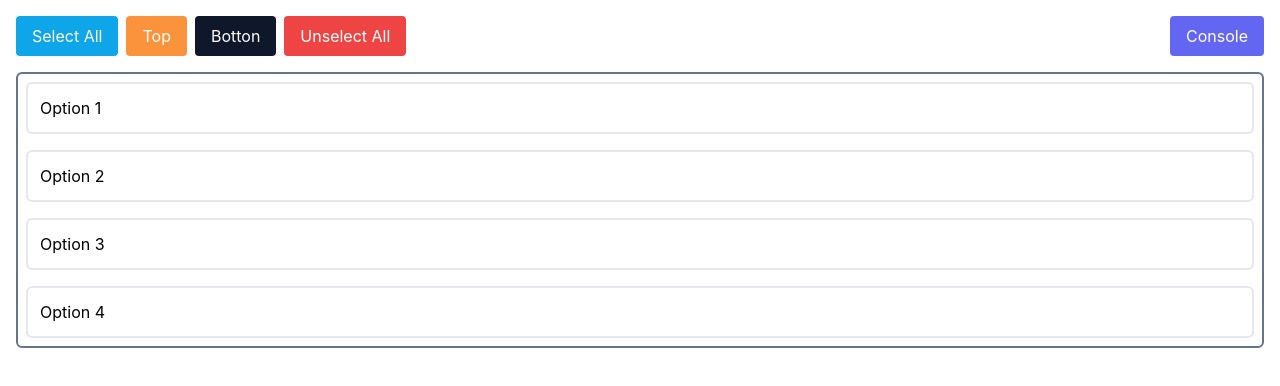
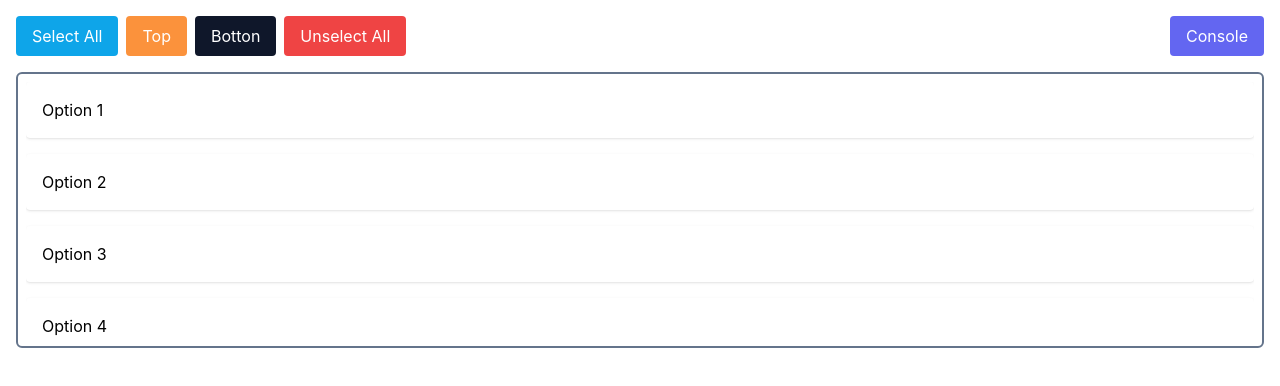
Before and after one commit to MAFTOUH-Omar/CustomSelect, a React (Create React App) app: page / in a window 1280 px wide. Shown: the top 386 px of the page. Built offline with nearby package versions, Linux system fonts and the light colour scheme.

Commit message:
changign to solve dragable

```diff
--- a/src/components/CustomSelect/CustomSelect.jsx
+++ b/src/components/CustomSelect/CustomSelect.jsx
@@ -126,11 +126,12 @@ function CustomSelect() {
                   {(provided) => (
                     <li
                       ref={provided.innerRef}
-                      {...provided.draggableProps}
-                      {...provided.dragHandleProps}
-                      style={{ backgroundColor: option.selected ? '#7dd3fc' : 'white' }}
+                        {...provided.draggableProps}
+                        {...provided.dragHandleProps}
+                      className={`bg-white p-4 rounded shadow flex justify-between items-center ${
+                        option.selected ? 'bg-blue-300' : 'bg-white'
+                      }`}
                       onClick={() => handleToggleSelection(option.id)}
-                      className='py-3 rounded-md px-3 border-2 '
                     >
                       <span>{option.label}</span>
                     </li>
```
